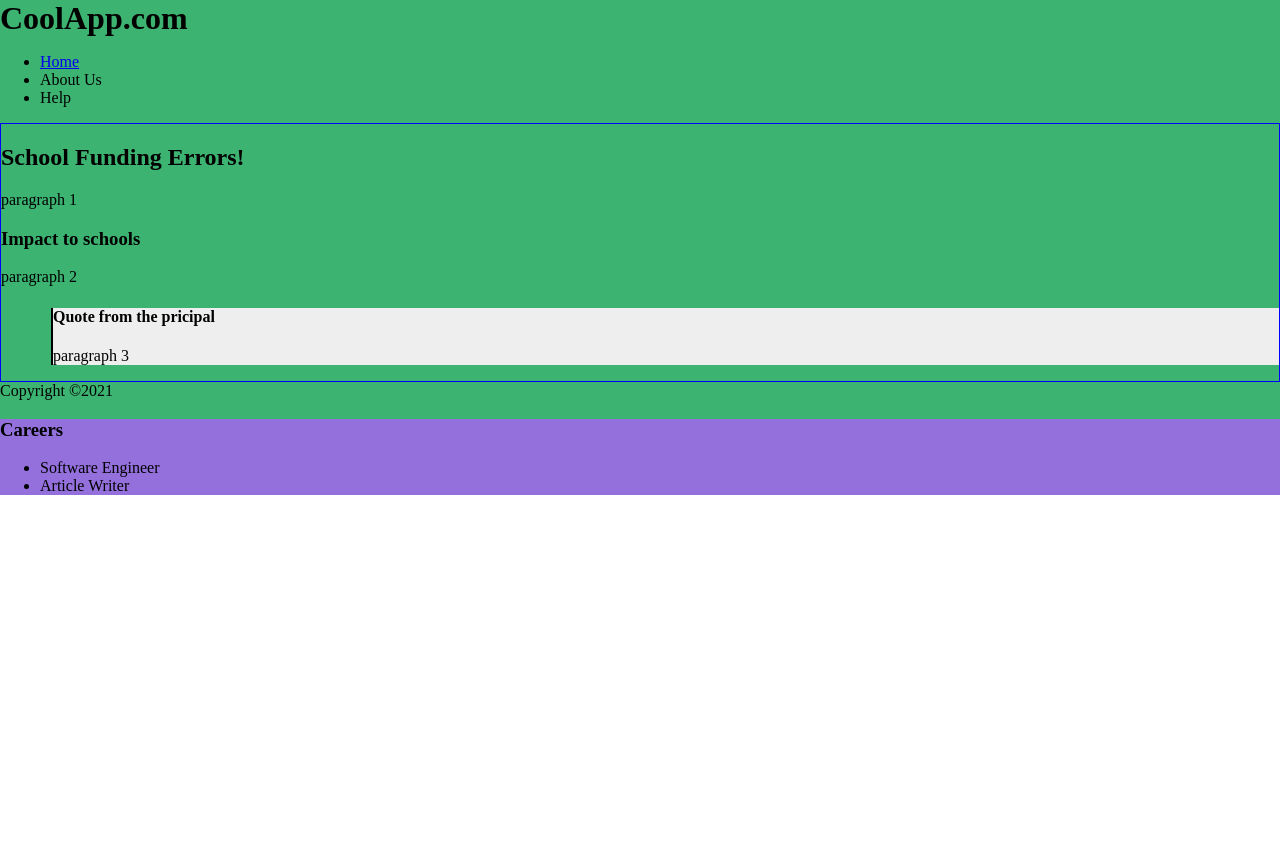
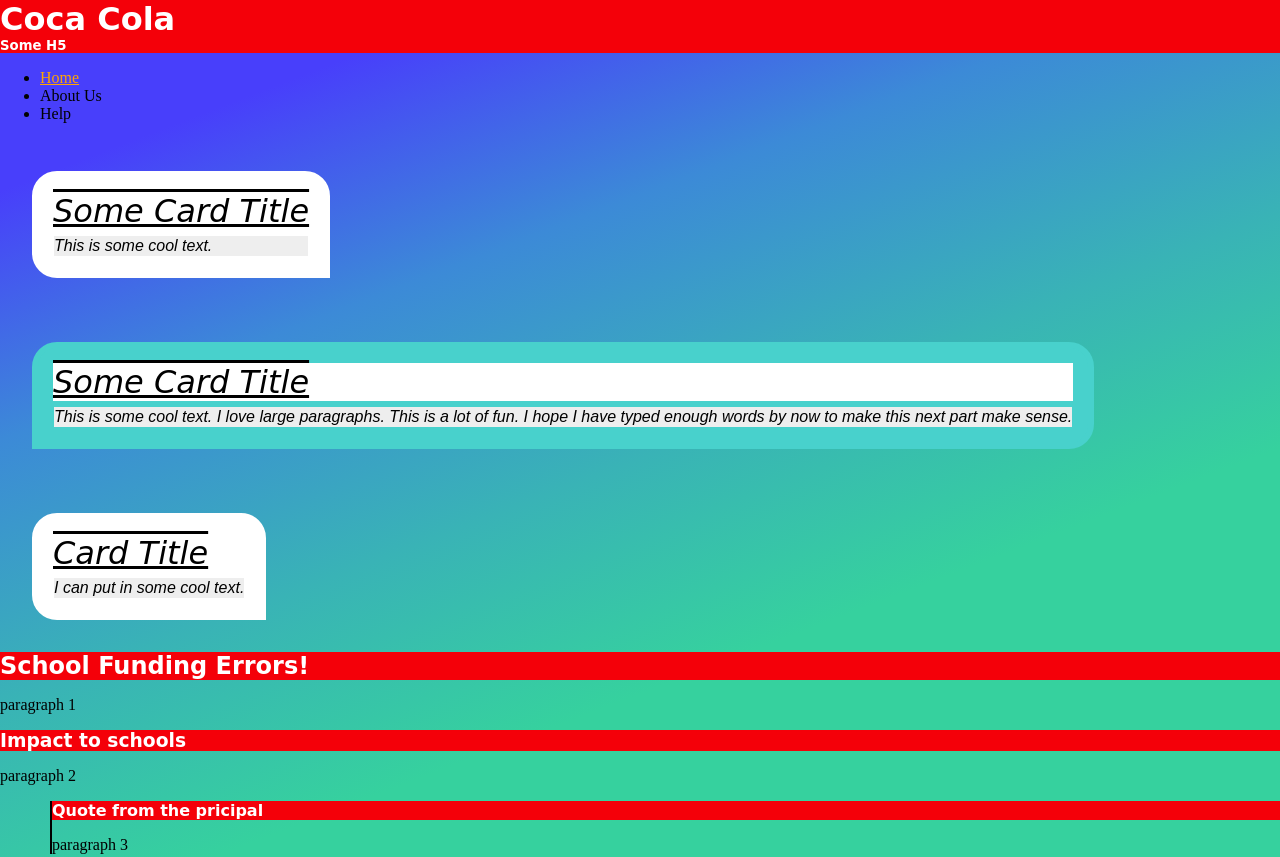
Before and after one commit to CodeBootCamp13/HTMLPractice, a plain HTML site: page semantic.html in a window 1280 px wide. Shown: the top 857 px of the page. Before the commit the page ends 800 px from the top, so only its background shows below. Drawn offline with Linux system fonts and the light colour scheme; a web font is replaced by a local one.

Commit message:
Finished work for the day

```diff
--- /dev/null
+++ b/css/boxmodel.css
@@ -0,0 +1,74 @@
+body {
+	background-color: #fff;
+}
+
+div.container {
+	/*padding: 10px;*/
+	background-color: #aaa;
+	border: 2px solid blue;
+}
+
+.card {
+	background-color: mediumspringgreen;
+	border: 2px solid red;
+
+	width: 30%;
+	float: left;
+}
+
+header.card {
+	width: auto;
+
+	clear:both;
+	float:none;
+}
+
+h1 {
+	text-align: center;
+}
+
+p {
+	text-align: inherit;
+}
+
+div.card.menu {
+	width: 25%;
+	background-color: lightskyblue;
+	position: sticky;
+	top: 25px;
+}
+div.card.mainContent {
+	width: 63%;
+	background-color: greenyellow;
+	top: 0px;
+
+}
+
+div.card.footer {
+	width: 100%;
+	background-color: lightsalmon;
+
+}
+
+img {
+	float:left;
+	margin: 10px;
+	border: 16px solid rgb(195, 195, 195);
+	border-bottom: 32px solid rgb(195, 195, 195);
+	position: sticky;
+	top: 50px;
+	left: 50px;
+}
+
+.clearfix {
+	clear:both;
+}
+
+div.weirdCard {
+	border: 2px solid green;
+	background-color: rgba(155,155,155,.8);
+	width: 100%;
+	height: 40px;
+	top:0px;
+	left:0px;
+}
--- a/semantic.html
+++ b/semantic.html
@@ -5,31 +5,95 @@
 	<meta http-equiv="X-UA-Compatible" content="IE=edge">
 	<meta name="viewport" content="width=device-width, initial-scale=1.0">
 	<title>Semantic HTML</title>
+	<link rel="preconnect" href="https://fonts.googleapis.com">
+	<link rel="preconnect" href="https://fonts.gstatic.com" crossorigin>
+	<link href="https://fonts.googleapis.com/css2?family=Bonheur+Royale&family=Nunito:wght@300&display=swap" rel="stylesheet">
 	<style type="text/css">
+		/* https://coolors.co/0e7c7b-17bebb-d4f4dd-d62246-4b1d3f */
+		html {
+			font-size: 16px;
+		}
 		body {
 			margin: 0;
 			padding: 0;
+			background: rgb(72,63,251);
+			background: linear-gradient(159deg, rgba(72,63,251,1) 13%, rgba(60,138,215,1) 30%, rgba(57,179,182,1) 48%, rgba(54,209,158,1) 64%, rgba(54,209,158,1) 73%, rgba(54,209,158,1) 91%);
+			font-size: 16px;
 		}
-		article { border: 1px solid blue; }
-		h1 { margin: 0; }
+
+		h1,h2,h3,h4,h5,h6 {
+			background-color: #f40009;
+			margin: 0;
+			color: white;
+			font-family: cursive;
+
+
+		}
+
+		a {
+			color:orange;
+		}
+		a:hover {
+			color:palevioletred;
+			font-weight: bold;
+		}
+
 		header {
-			background-color: mediumseagreen;
+
 		}
 		aside {
-			background-color: #eee;
 			margin-left: 50px;
 			border-left: 2px solid black;
 		}
 		nav {
-			background-color: mediumpurple;
+
+		}
+		.card {
+			background-color: #fff;
+			border: 6px solid white;
+			border-radius: 25px 25px 0px 25px;
+
+			margin: 4vh;
+			padding: 10px;
+			height: auto;
+			float: left;
+			min-width: 200px;
+		}
+
+		.card.alternate {
+			border-color:mediumturquoise;
+			background-color:mediumturquoise;
+			border-radius: 25px 25px 25px 0px;
+		}
+
+		.card h3,
+		.card h2,
+		.card h5,
+		.card h4 {
+			margin: 5px;
+			color: #000;
+
+			background-color: #fff;
+			font-size: 2rem;
+			text-decoration: underline overline;
+			font-weight: 100;
+			font-style:oblique;
+		}
+
+		.card p {
+			margin: 6px;
+			background-color: #eee;
+			font-family: Arial, Helvetica, sans-serif;
+			font-style:italic;
+			line-height: 125%;
 		}
 	</style>
 </head>
 <body>
 
 	<header id="header">
-		<h1>CoolApp.com</h1>
-
+		<h1>Coca Cola</h1>
+		<h5>Some H5</h5>
 
 			<ul>
 				<li><a href="/">Home</a></li>
@@ -40,7 +104,30 @@
 
 	<div class="main">
 
-		<article>
+		<div class="card">
+			<h4>Some Card Title</h4>
+			<p>
+				This is some cool text.
+			</p>
+		</div>
+
+		<div class="card alternate">
+			<h4>Some Card Title</h4>
+			<p>
+				This is some cool text. I love large paragraphs. This is
+				a lot of fun. I hope I have typed enough words by now to make this next
+				part make sense.
+			</p>
+		</div>
+
+		<div class="card">
+			<h2>Card Title</h2>
+			<p>
+				I can put in some cool text.
+			</p>
+		</div>
+
+		<article style="clear:both;">
 			<h2>School Funding Errors!</h2>
 
 			<p>
```
Also changed, not shown: boxmodel.html (added, +45 -0 lines), forms.html (+40 -7 lines), index.html (+4 -0 lines).
